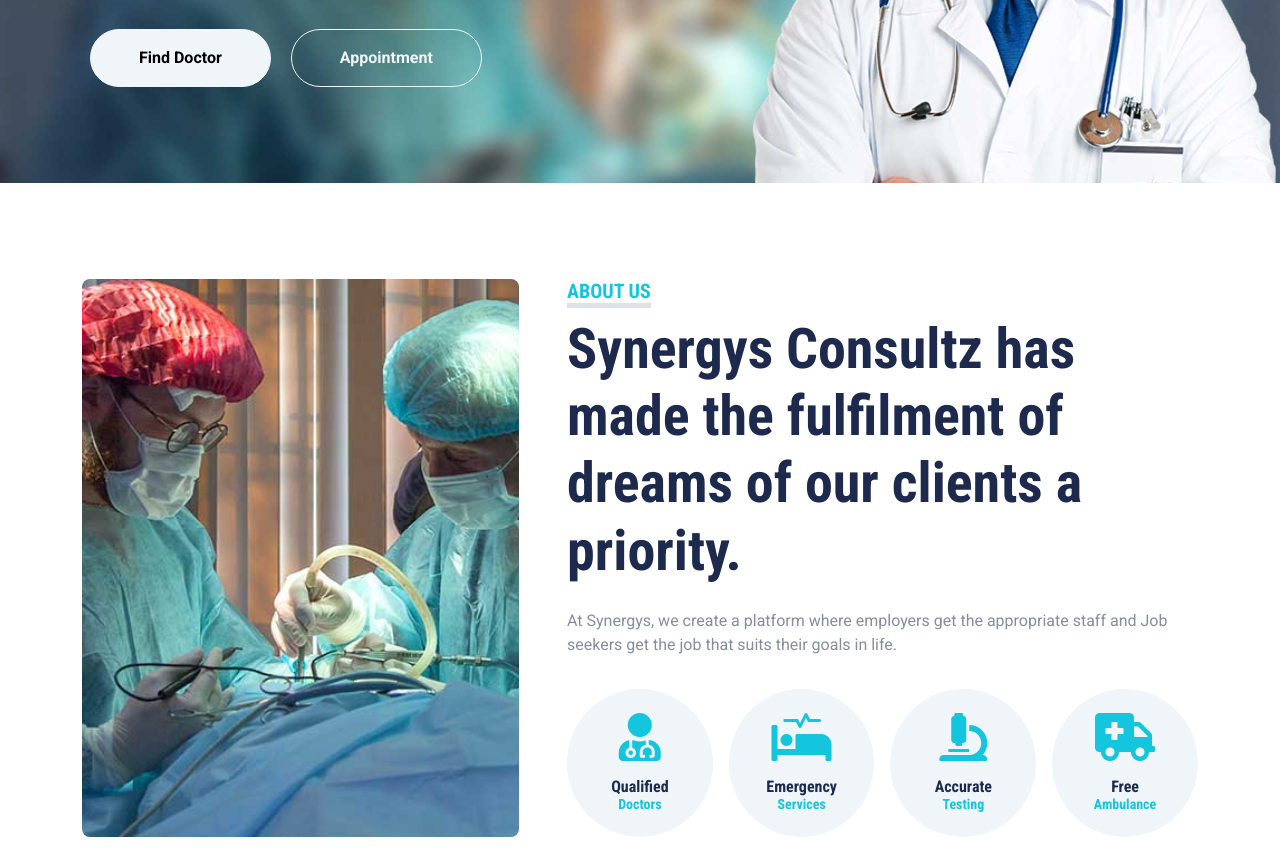
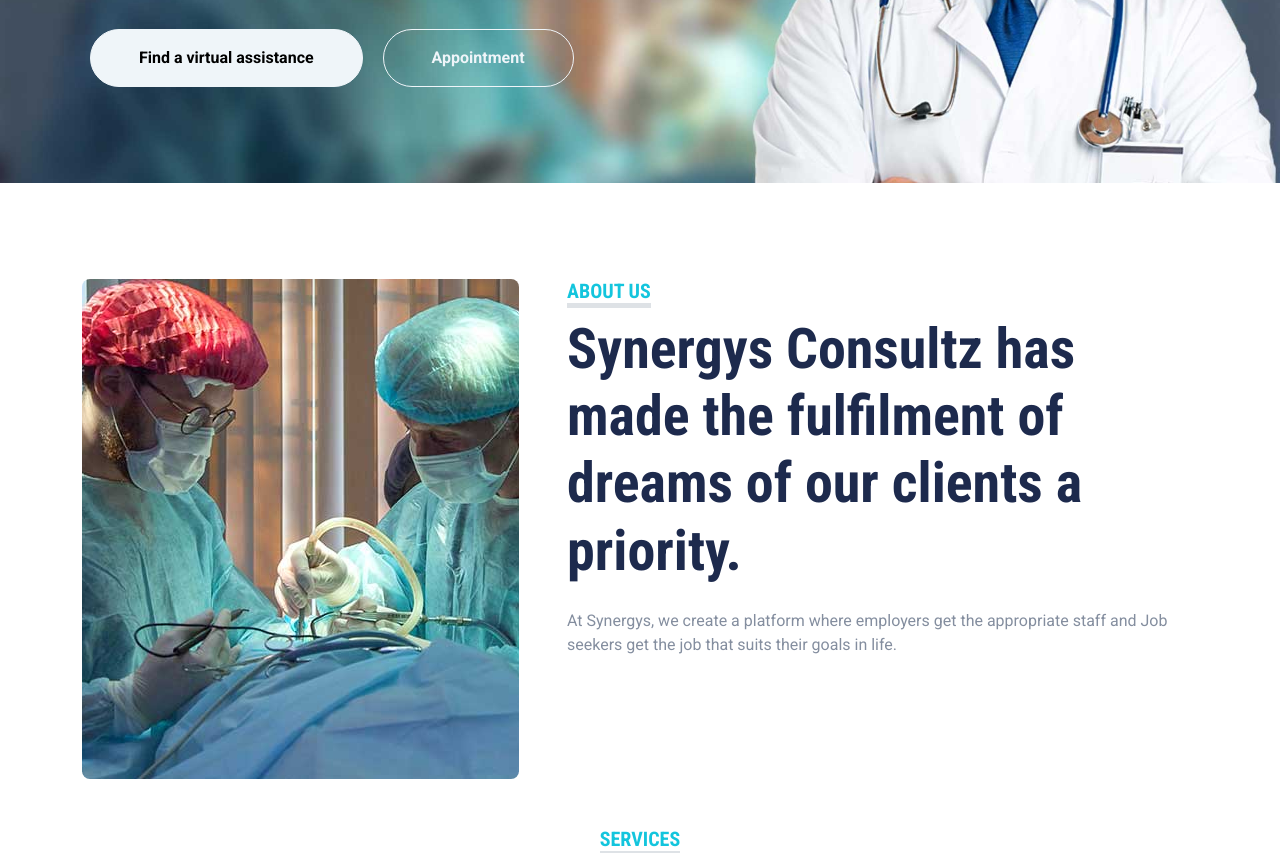
Before and after one commit to cj1607/Synerygy-consultz, a plain HTML site: page index.html in a window 1280 px wide. Shown: the part 499-1352 px from the top of the page. Drawn offline with nearby package versions, Linux system fonts and the light colour scheme.

Commit message:
Anu update
Anu update

```diff
--- a/index.html
+++ b/index.html
@@ -111,7 +111,7 @@
                     <h5 class="d-inline-block text-primary text-uppercase border-bottom border-5" style="border-color: rgba(256, 256, 256, .3) !important;">Welcome To Synergys Consultz</h5>
                     <h1 class="display-1 text-white mb-md-4">Best Healthcare Solution In Your City</h1>
                     <div class="pt-2">
-                        <a href="" class="btn btn-light rounded-pill py-md-3 px-md-5 mx-2">Find Doctor</a>
+                        <a href="" class="btn btn-light rounded-pill py-md-3 px-md-5 mx-2">Find a virtual assistance</a>
                         <a href="" class="btn btn-outline-light rounded-pill py-md-3 px-md-5 mx-2">Appointment</a>
                     </div>
                 </div>
@@ -137,7 +137,7 @@
                     </div>
                     <p>At Synergys, we create a platform where employers get the appropriate staff and Job seekers get the job that suits their goals in life.
                     </p>
-                    <div class="row g-3 pt-3">
+                    <!-- <div class="row g-3 pt-3">
                         <div class="col-sm-3 col-6">
                             <div class="bg-light text-center rounded-circle py-4">
                                 <i class="fa fa-3x fa-user-md text-primary mb-3"></i>
@@ -163,7 +163,7 @@
                             </div>
                         </div>
                     </div>
-                </div>
+                </div>-->
             </div>
         </div>
     </div>
@@ -267,7 +267,7 @@
                         <h1 class="display-4">Make An Appointment For Your Family</h1>
                     </div>
                     <p class="text-white mb-5">Eirmod sed tempor lorem ut dolores. Aliquyam sit sadipscing kasd ipsum. Dolor ea et dolore et at sea ea at dolor, justo ipsum duo rebum sea invidunt voluptua. Eos vero eos vero ea et dolore eirmod et. Dolores diam duo invidunt lorem. Elitr ut dolores magna sit. Sea dolore sanctus sed et. Takimata takimata sanctus sed.</p>
-                    <a class="btn btn-dark rounded-pill py-3 px-5 me-3" href="">Find Doctor</a>
+                    <a class="btn btn-dark rounded-pill py-3 px-5 me-3" href="">Find a virtual assistance</a>
                     <a class="btn btn-outline-dark rounded-pill py-3 px-5" href="">Read More</a>
                 </div>
                 <div class="col-lg-6">
@@ -325,7 +325,7 @@
 
 
     <!-- Pricing Plan Start -->
-    <div class="container-fluid py-5">
+    <!-- <div class="container-fluid py-5">
         <div class="container">
             <div class="text-center mx-auto mb-5" style="max-width: 500px;">
                 <h5 class="d-inline-block text-primary text-uppercase border-bottom border-5">Medical Packages</h5>
@@ -406,7 +406,7 @@
                 </div>
             </div>
         </div>
-    </div>
+    </div> -->
     <!-- Pricing Plan End -->
 
 
```
